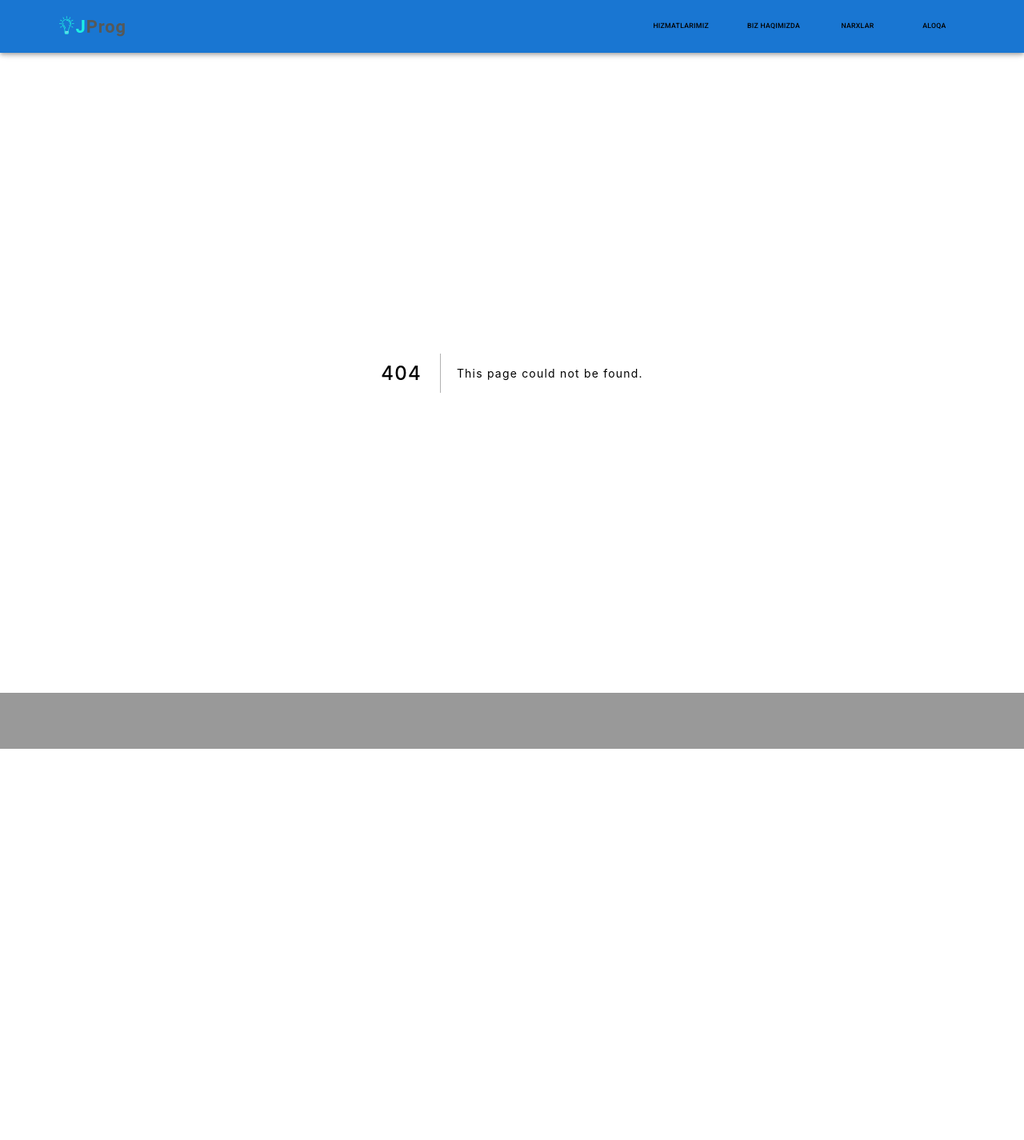
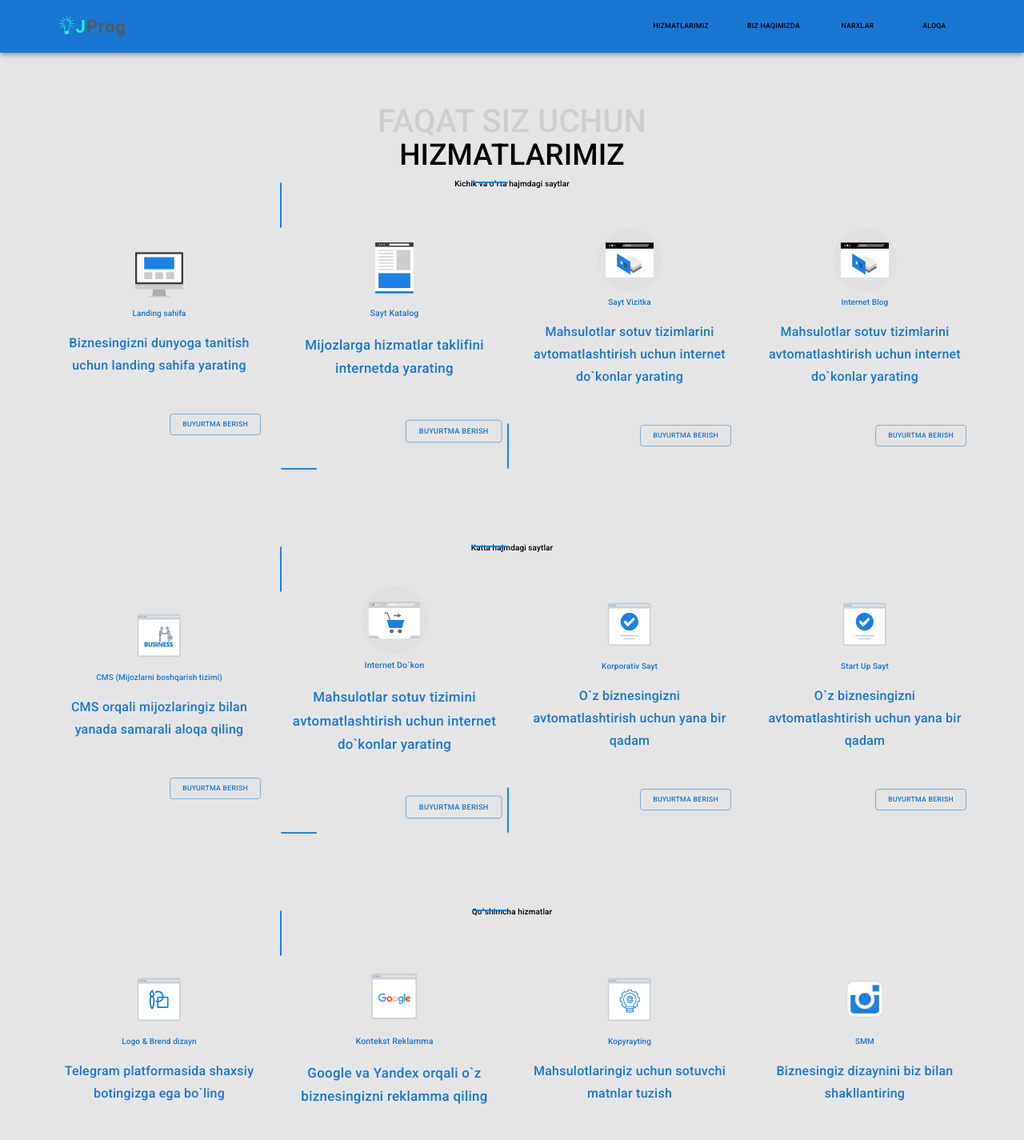
Before and after one commit to JProgDev/jprog_frontend, a Next.js app: page /services in a window 1280 px wide. Before the commit this address had no page. Shown: the top 1425 px of the page at 80% size. Before the commit the page ends 936 px from the top, so only its background shows below. Built offline with nearby package versions, Linux system fonts and the light colour scheme.

Commit message:
adding services page

```diff
--- a/components/common/Card/Card.module.scss
+++ b/components/common/Card/Card.module.scss
@@ -12,6 +12,7 @@ $border-width: 2px;
   position: relative;
   overflow: hidden;
   padding: 2.5rem 1.5rem;
+  min-height: 340px;
   align-items: unset;
   background-color: white;
   border: 0.5em;
@@ -19,7 +20,7 @@ $border-width: 2px;
   height: 100%;
   width: 100%;
   transition: 500ms;
-  border: calc($border-width + 1px) solid white;
+  border: $border-width solid white;
 
   & a {
     width: 100%;
--- a/components/layout/navbar/Navbar.data.js
+++ b/components/layout/navbar/Navbar.data.js
@@ -1,23 +1,19 @@
 const links = [
   {
     name: "Hizmatlarimiz",
-    href: "/#services",
-    passHref: true,
+    href: "/services",
   },
   {
     name: "Biz haqimizda",
     href: "/about",
-    passHref: false,
   },
   {
     name: "Narxlar",
     href: "/prices",
-    passHref: false,
   },
   {
     name: "Aloqa",
     href: "/contact",
-    passHref: false,
   },
 ];
 
--- a/components/layout/navbar/Navbar.jsx
+++ b/components/layout/navbar/Navbar.jsx
@@ -99,7 +99,7 @@ const Navbar = () => {
               <Link
                 href={link.href || ""}
                 key={link.name || index}
-                passHref={link.passHref}
+                passHref={link.passHref || false}
               >
                 <Button
                   onClick={handleCloseNavMenu}
--- /dev/null
+++ b/pages/services/index.jsx
@@ -0,0 +1,64 @@
+import { Container, Grid, Typography } from "@mui/material";
+import Head from "next/head";
+import React from "react";
+import Service from "../../components/common/Service";
+import { services } from "../api/service";
+
+const ServicesPage = () => {
+  return (
+    <div>
+      <Head>
+        <title>JProg IT & Design Company Services</title>
+        <meta
+          name="description"
+          content="JProg IT & Design Company Prices List"
+        />
+      </Head>
+      <section id="services">
+        <Container maxWidth="lg" className="mt-5">
+          <Typography className="text-center position-relative underlined text-uppercase mb-3">
+            <span className="title text-underlined">HIZMATLARIMIZ</span>
+            <span className="text-shadowed">faqat siz uchun</span>
+          </Typography>
+          <Typography className="sub-title text-center mb-3">
+            <span className="text-underlined">
+              Kichik va o`rta hajmdagi saytlar
+            </span>
+          </Typography>
+          <Grid container className="mb-5" direction="row" spacing={3}>
+            {services.small.map((service, index) => (
+              <Grid item md={3} key={index}>
+                <Service hoverable active={index == 1} {...service} />
+              </Grid>
+            ))}
+          </Grid>
+          <Typography id="big_services" className="sub-title text-center mb-3">
+            <span className="text-underlined">Katta hajmdagi saytlar</span>
+          </Typography>
+          <Grid container className="mb-5" direction="row" spacing={3}>
+            {services.big.map((service, index) => (
+              <Grid item md={3} key={index}>
+                <Service hoverable active={index == 1} {...service} />
+              </Grid>
+            ))}
+          </Grid>
+          <Typography
+            id="additional_services"
+            className="sub-title text-center mb-3"
+          >
+            <span className="text-underlined">Qo`shimcha hizmatlar</span>
+          </Typography>
+          <Grid container className="mb-5" direction="row" spacing={3}>
+            {services.additional.map((service, index) => (
+              <Grid item md={3} key={index}>
+                <Service hoverable active={index == 1} {...service} />
+              </Grid>
+            ))}
+          </Grid>
+        </Container>
+      </section>
+    </div>
+  );
+};
+
+export default ServicesPage;
--- a/styles/globals.scss
+++ b/styles/globals.scss
@@ -70,6 +70,10 @@
   margin-bottom: 10rem;
 }
 
+.mt-5 {
+  margin-top: 10rem;
+}
+
 .pt-2 {
   padding-top: 3rem;
 }
```
